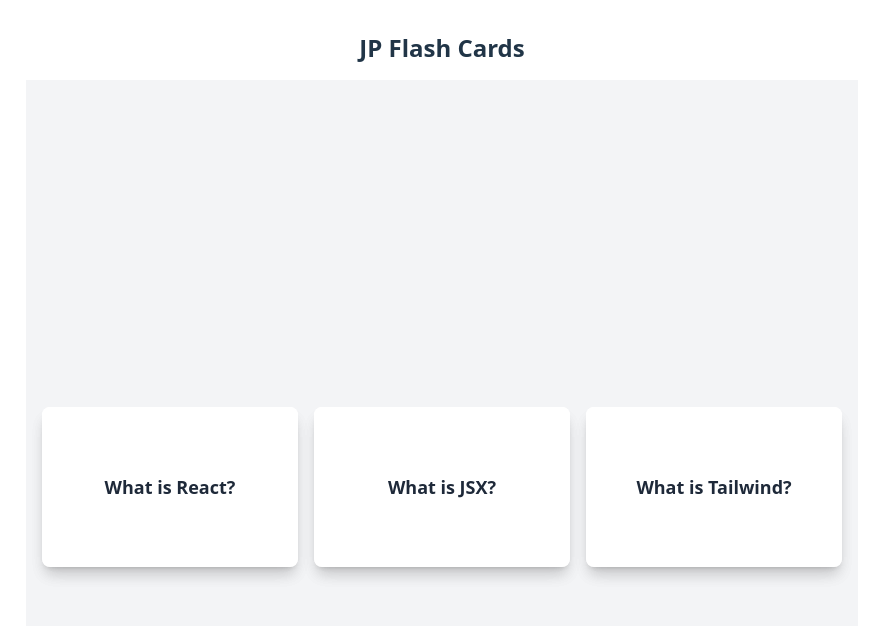
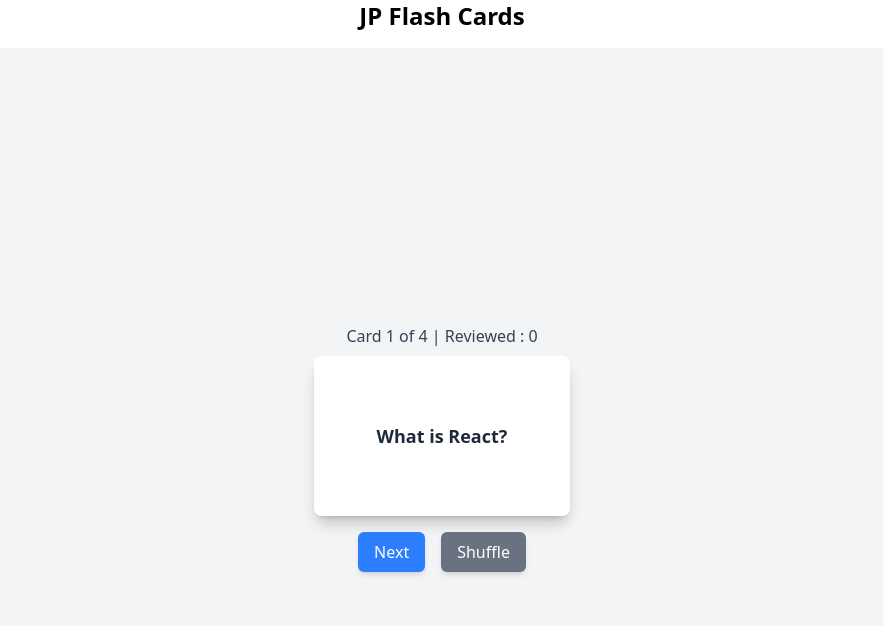
Before and after one commit to arielf98/flash-card-jp, a React (Vite) app: page / in a window 1280 px wide. Shown: the top 626 px of the page, without its empty margins (198-1081 px from the left). Built offline with nearby package versions, Linux system fonts and the light colour scheme.

Commit message:
feat: add review and next button

```diff
--- a/src/App.tsx
+++ b/src/App.tsx
@@ -1,25 +1,59 @@
+import { useState } from 'react';
 import './App.css'
 import FlashCard from './flash-cards'
 
 function App() {
 
-  const cards = [
+  const initialCards = [
     { front: "What is React?", back: "A JavaScript library for UI." },
     { front: "What is JSX?", back: "A syntax extension for JavaScript." },
     { front: "What is Tailwind?", back: "A utility-first CSS framework." },
+    { front: "What is useState?", back: "A React Hook for state management." },
   ];
+  const [cards, setCards] = useState(initialCards)
+  const [currentIndex, setCurrentIndex] = useState(0)
+  const [reviewed, setReviewed] = useState(0)
+
+  // shuffle cards randomly
+  function shuffleCards() {
+    setCards(prevState => (prevState.sort(() => Math.random() - 0.5)))
+    setCurrentIndex(0)
+    setReviewed(0)
+  }
+
+  function nextCard() {
+    if (currentIndex < cards.length - 1) {
+      setCurrentIndex(currentIndex + 1)
+      setReviewed(reviewed + 1)
+    }
+  }
+
 
   return (
     <><p className='text-2xl font-bold mb-4'>
       JP Flash Cards
     </p><div className='min-h-screen flex flex-col items-center justify-center bg-gray-100 p-4'>
 
-        <div className='grid grid-cols-1 md:grid-cols-2 lg:grid-cols-3 gap-4 mt-3.5'>
-          {cards.map((card, index) => {
-            return (
-              <FlashCard key={index} front={card.front} back={card.back} />
-            );
-          })}
+
+        {/* Progress tracker */}
+        <p className='text-gray-700 mb-2'>
+          Card {currentIndex + 1} of {cards.length} | Reviewed : {reviewed}
+        </p>
+
+
+        {/* FlashCard Display */}
+        <FlashCard front={cards[currentIndex].front} back={cards[currentIndex].back} />
+
+        <div className='mt-4 flex gap-4'>
+          <button className='bg-blue-500 text-white px-4 py-2 rounded-md shadow-md hover:bg-blue-600'
+            onClick={nextCard}
+            disabled={currentIndex === cards.length - 1}>
+            Next
+          </button>
+
+          <button className='bg-gray-500 text-white px-4 py-2 rounded-md shadow-md hover:bg-gray-600' onClick={shuffleCards}>
+            Shuffle
+          </button>
         </div>
       </div></>
   )
--- a/src/index.css
+++ b/src/index.css
@@ -1,69 +1 @@
 @import "tailwindcss";
-
-:root {
-  font-family: system-ui, Avenir, Helvetica, Arial, sans-serif;
-  line-height: 1.5;
-  font-weight: 400;
-
-  color-scheme: light dark;
-  color: rgba(255, 255, 255, 0.87);
-  background-color: #242424;
-
-  font-synthesis: none;
-  text-rendering: optimizeLegibility;
-  -webkit-font-smoothing: antialiased;
-  -moz-osx-font-smoothing: grayscale;
-}
-
-a {
-  font-weight: 500;
-  color: #646cff;
-  text-decoration: inherit;
-}
-a:hover {
-  color: #535bf2;
-}
-
-body {
-  margin: 0;
-  display: flex;
-  place-items: center;
-  padding: 2rem 1rem 1rem 1rem;
-}
-
-h1 {
-  font-size: 3.2em;
-  line-height: 1.1;
-}
-
-button {
-  border-radius: 8px;
-  border: 1px solid transparent;
-  padding: 0.6em 1.2em;
-  font-size: 1em;
-  font-weight: 500;
-  font-family: inherit;
-  background-color: #1a1a1a;
-  cursor: pointer;
-  transition: border-color 0.25s;
-}
-button:hover {
-  border-color: #646cff;
-}
-button:focus,
-button:focus-visible {
-  outline: 4px auto -webkit-focus-ring-color;
-}
-
-@media (prefers-color-scheme: light) {
-  :root {
-    color: #213547;
-    background-color: #ffffff;
-  }
-  a:hover {
-    color: #747bff;
-  }
-  button {
-    background-color: #f9f9f9;
-  }
-}
```
